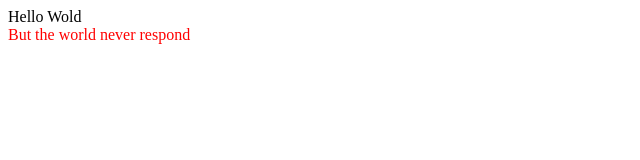
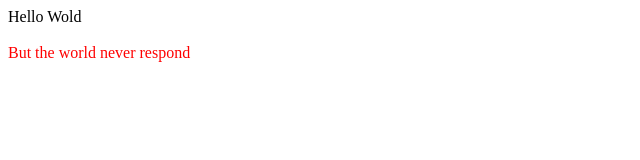
Before and after one commit to GoodDrakon4ik/gooddrakon4ik.github.io, a plain HTML site: page index.html in a window 1280 px wide. Shown: the whole page, without its empty margins (0-640 px from the left). Drawn offline with Linux system fonts and the light colour scheme.

Commit message:
Update index.html

```diff
--- a/index.html
+++ b/index.html
@@ -1,3 +1,3 @@
 Hello Wold
 <br>
-<div style="color:red;">But the world never respond</div>
+<div style="color:red;"><br>But the world never respond</div>
```
